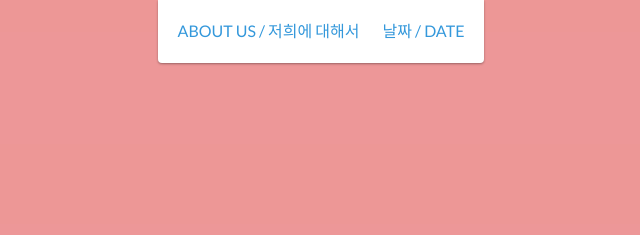
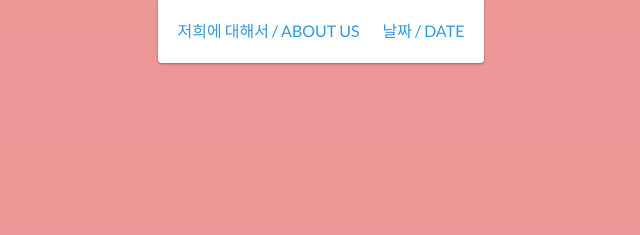
Before and after one commit to jwchoi3120/jwchoi3120.github.io, a website: page couple.html in a window 1280 px wide. Shown: the top 235 px of the page, 319-959 px from the left. Drawn offline with nearby package versions, Linux system fonts and the light colour scheme.

Commit message:
Update couple.html

```diff
--- a/couple.html
+++ b/couple.html
@@ -25,7 +25,7 @@
     </div>
     <ul id="menu" class="shadow">
         <li>
-            <a href="#about">ABOUT US / 저희에 대해서</a>
+            <a href="#about">저희에 대해서 / ABOUT US</a>
         </li>
         <li>
             <a href="#experience">날짜 / DATE</a>
```
